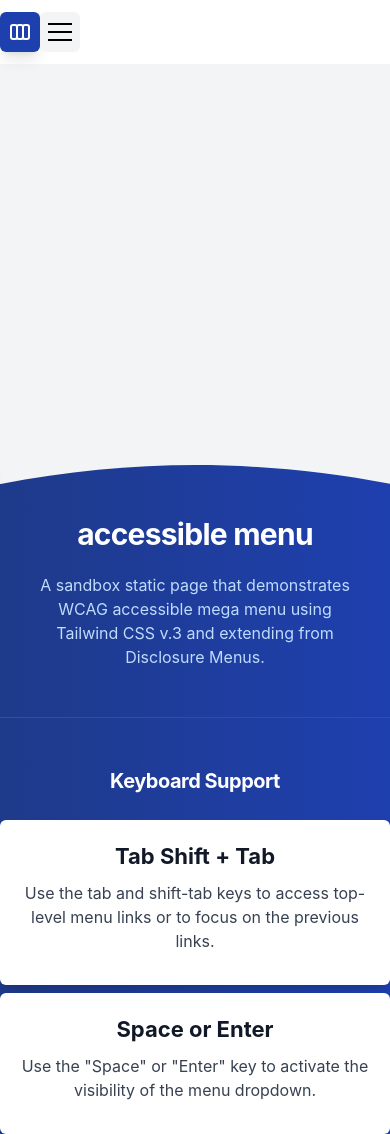
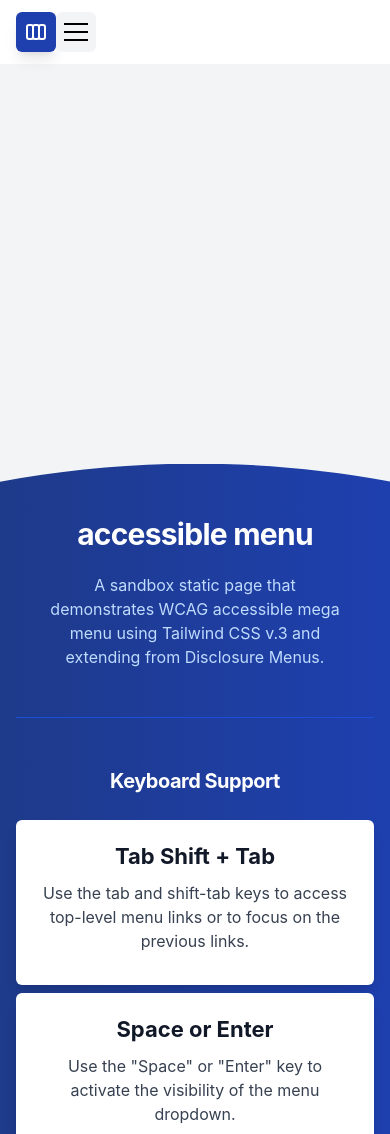
Before and after one commit to proeung/accessible-menu, a website: page public/index.html in a window 390 px wide. Shown: the top 1134 px of the page. Drawn offline with nearby package versions, Linux system fonts and the light colour scheme; files that its build step writes are made by us from their sources.

Commit message:
fix(menu): address responsive issues

```diff
--- a/public/index.html
+++ b/public/index.html
@@ -19,7 +19,7 @@
     <meta name="twitter:card" content="summary_large_image">
     <meta name="twitter:site" content="">
   </head>
-  <body class="bg-gray-100 overflow-x-hidden">
+  <body class="bg-gray-100">
 
     <!-- Header -->
     <header class="bg-white relative w-full z-50" role="banner">
@@ -248,8 +248,8 @@
       tabindex="-1"
       role="main"
       aria-label="Sample page content"
-      class="bg-gradient-to-r from-blue-900 to-blue-800 relative mt-[400px]">
-      <svg class="absolute w-full z-20" xmlns="http://www.w3.org/2000/svg" viewBox="0 0 1435 74">
+      class="bg-gradient-to-r from-blue-900 to-blue-800 relative mt-[25rem] overflow-x-hidden">
+      <svg class="absolute w-full z-20 top-[-0.063rem] scale-[1.05]" xmlns="http://www.w3.org/2000/svg" viewBox="0 0 1435 74">
         <path class="fill-current text-gray-100" d="M0 0h1440v74C1200 27.3 960 4 720 4S240 27.3 0 74V0z" fill="none" />
       </svg>
 
--- a/tailwind.config.js
+++ b/tailwind.config.js
@@ -16,11 +16,17 @@ module.exports = {
       blue: colors.blue,
     },
     screens: {
-      'xs': '420px',
       'sm': '640px',
       'md': '768px',
       'lg': '1024px',
       'xl': '1280px',
+    },
+    container: {
+      padding: {
+        DEFAULT: '1rem',
+        sm: '2rem',
+        lg: '4rem',
+      },
     },
     fontFamily: {
       'sans': [
```
